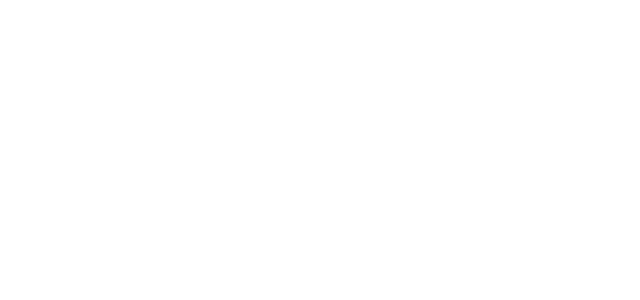
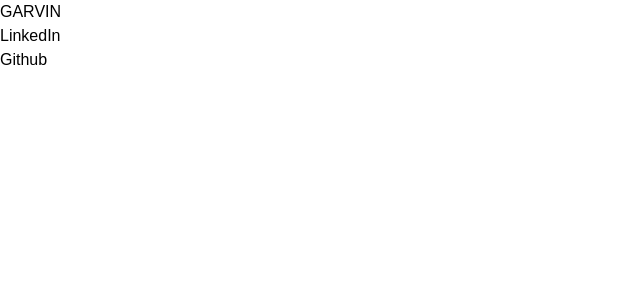
Before and after one commit to Chimoneg27/Garvin-Chimone, a React (Vite) app: page / in a window 1280 px wide. Shown: the top 300 px of the page, without its empty margins (0-640 px from the left). Built offline with nearby package versions, Linux system fonts and the light colour scheme.

Commit message:
install mui

```diff
--- a/package.json
+++ b/package.json
@@ -10,6 +10,9 @@
     "preview": "vite preview"
   },
   "dependencies": {
+    "@emotion/react": "^11.13.3",
+    "@emotion/styled": "^11.13.0",
+    "@mui/material": "^6.1.6",
     "react": "^18.3.1",
     "react-dom": "^18.3.1"
   },
--- a/src/App.jsx
+++ b/src/App.jsx
@@ -1,10 +1,11 @@
 // import { useState } from 'react'
 import './index.css'
+import Navbar from './Components/Navbar'
 
 function App() {
   return (
     <>
-
+      <Navbar  />
     </>
   )
 }
```
Also changed, not shown: 1 other file (tests, documents, lock files or other folders).
